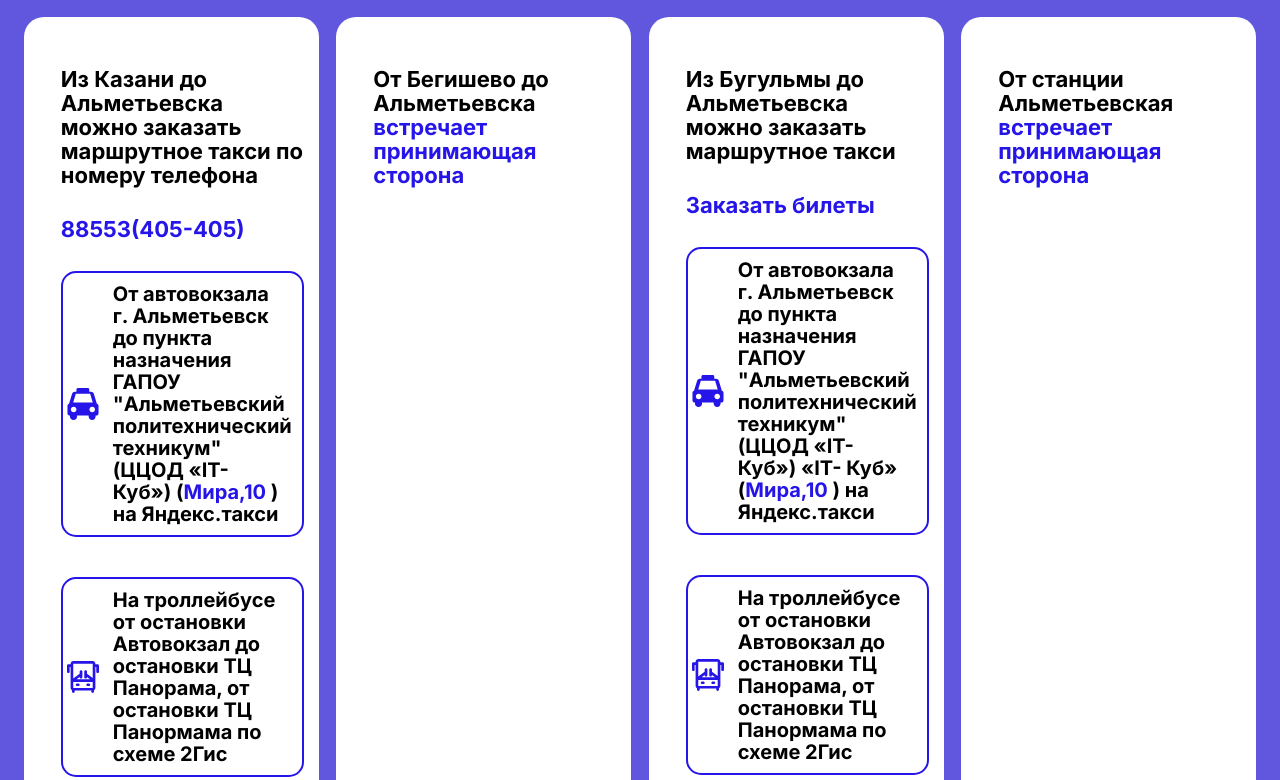
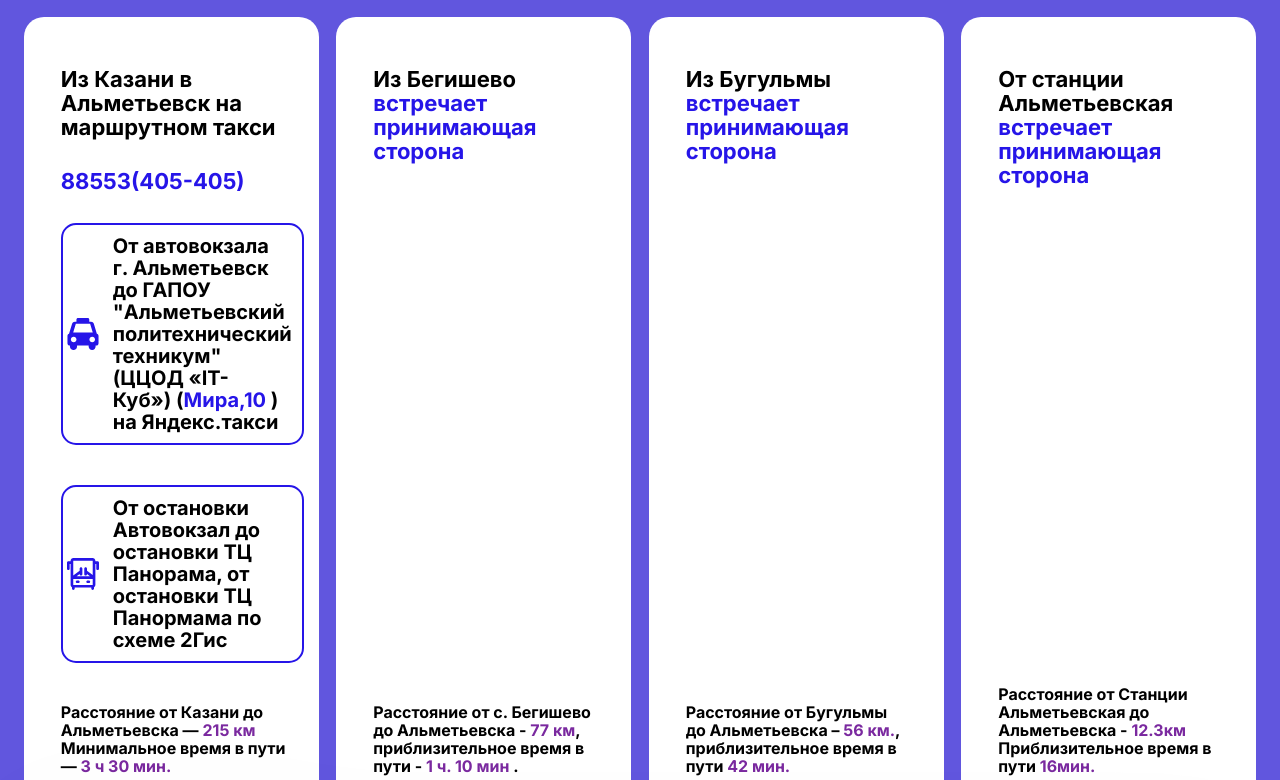
Before and after one commit to YaraZan/Future-3D, a website: page index.html in a window 1280 px wide. Shown: the part 2407-3187 px from the top of the page. Drawn offline with nearby package versions, Linux system fonts and the light colour scheme; files whose address does not match are found by name.

Commit message:
Update index.html

```diff
--- a/index.html
+++ b/index.html
@@ -268,16 +268,16 @@
             </div>
             <div class="logistic__card five">
               <div class="logistic__card-content">
-                <p class="logistic__text">Из Казани до Альметьевска можно заказать маршрутное такси по номеру телефона</p>
+                <p class="logistic__text">Из Казани в Альметьевск на маршрутном такси</p>
                 <div class="logistic__link">
                     <a href="tel:88553(405-405)" class="logistic__link">88553(405-405)</a>
                 </div>
                 <div class="logistic__taxi">
                     От автовокзала <br>
-                    г. Альметьевск до пункта назначения ГАПОУ "Альметьевский политехнический техникум"
+                    г. Альметьевск до ГАПОУ "Альметьевский политехнический техникум"
                     (ЦЦОД «IT- Куб») (<span style="color:#2615E8;">Мира,10</span> ) на Яндекс.такси
                 </div>
-                <div class="logistic__bus">На троллейбусе от остановки Автовокзал до остановки ТЦ Панорама, от остановки ТЦ Панормама по схеме 2Гис</div>
+                <div class="logistic__bus">От остановки Автовокзал до остановки ТЦ Панорама, от остановки ТЦ Панормама по схеме 2Гис</div>
                 <div class="logistic__distance">
                     Расстояние от Казани до Альметьевска — <span style="color: #7A299F;">215 км</span>
                     Минимальное время в пути —
@@ -288,7 +288,7 @@
             <div class="logistic__card begishevo six">
               <div class="logistic__card-content">
                 <p class="logistic__text">
-                    От Бегишево до Альметьевска <span style="color:#2615E8;">встречает принимающая сторона</span>
+                    Из Бегишево <span style="color:#2615E8;">встречает принимающая сторона</span>
                 </p>
                 <div class="logistic__distance">
                     Расстояние от с. Бегишево до Альметьевска - <span style="color: #7A299F;"> 77 км</span>, приблизительное время в пути - <span style="color: #7A299F;">1 ч. 10 мин </span>.
@@ -298,8 +298,9 @@
             <div class="logistic__card seven">
               <div class="logistic__card-content">
                 <p class="logistic__text">
-                    Из Бугульмы до Альметьевска можно заказать маршрутное такси
+                    Из Бугульмы <span style="color:#2615E8;">встречает принимающая сторона</spa
                 </p>
+                  <!--
                 <div class="logistic__link">
                   <a href="https://minibus.biletyplus.ru/marshrutka/bugulma/almetevsk" class="logistic__link">
                       Заказать билеты
@@ -312,6 +313,7 @@
                     «IT- Куб» (<span style="color:#2615E8;">Мира,10</span> ) на Яндекс.такси
                 </div>
                 <div class="logistic__bus">На троллейбусе от остановки Автовокзал до остановки ТЦ Панорама, от остановки ТЦ Панормама по схеме 2Гис</div>
+                -->
                 <div class="logistic__distance">
                   Расстояние от Бугульмы до Альметьевска – <span style="color: #7A299F;">56 км.</span>, приблизительное время в пути <span style="color: #7A299F;">42 мин.</span>
                 </div>
```
